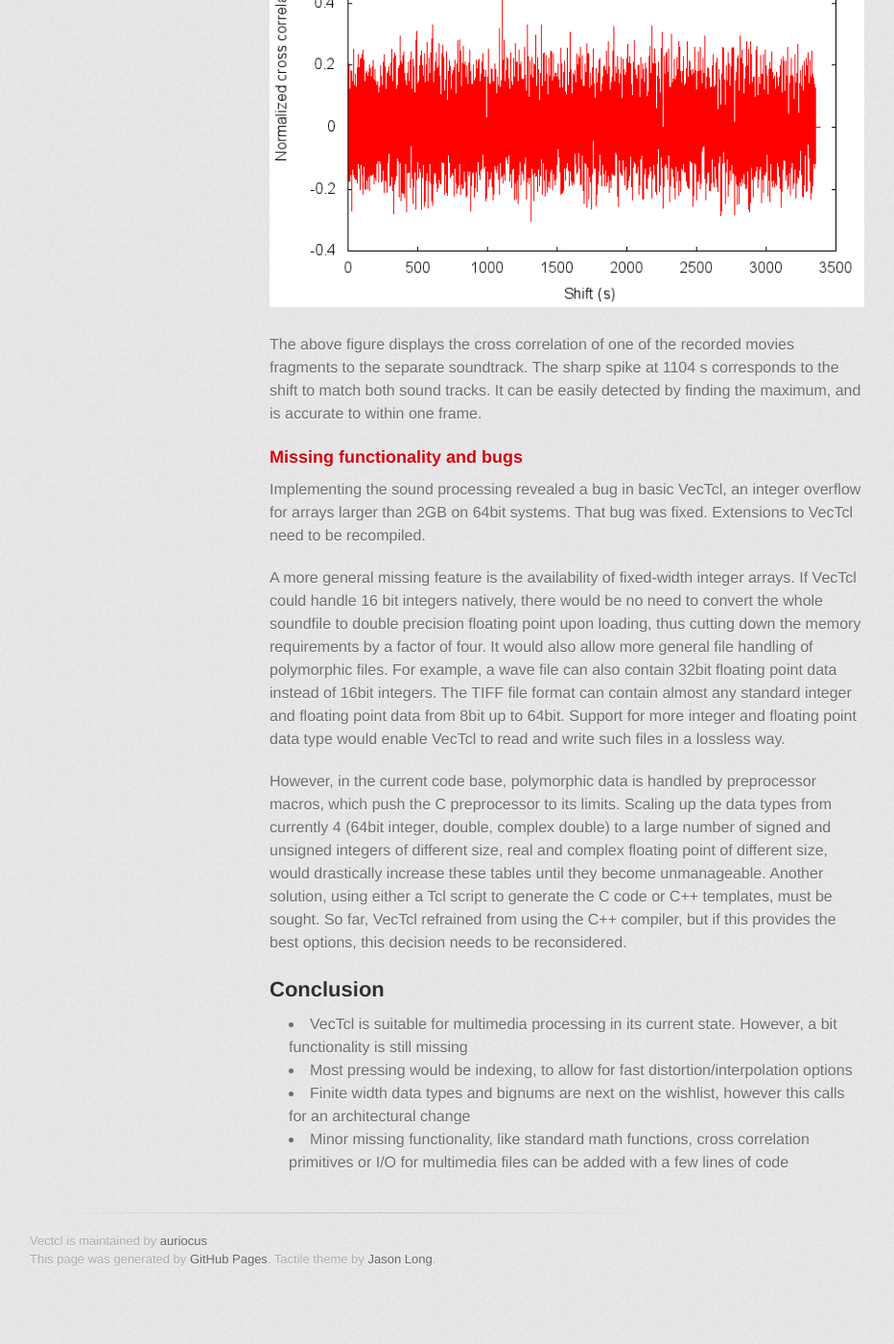
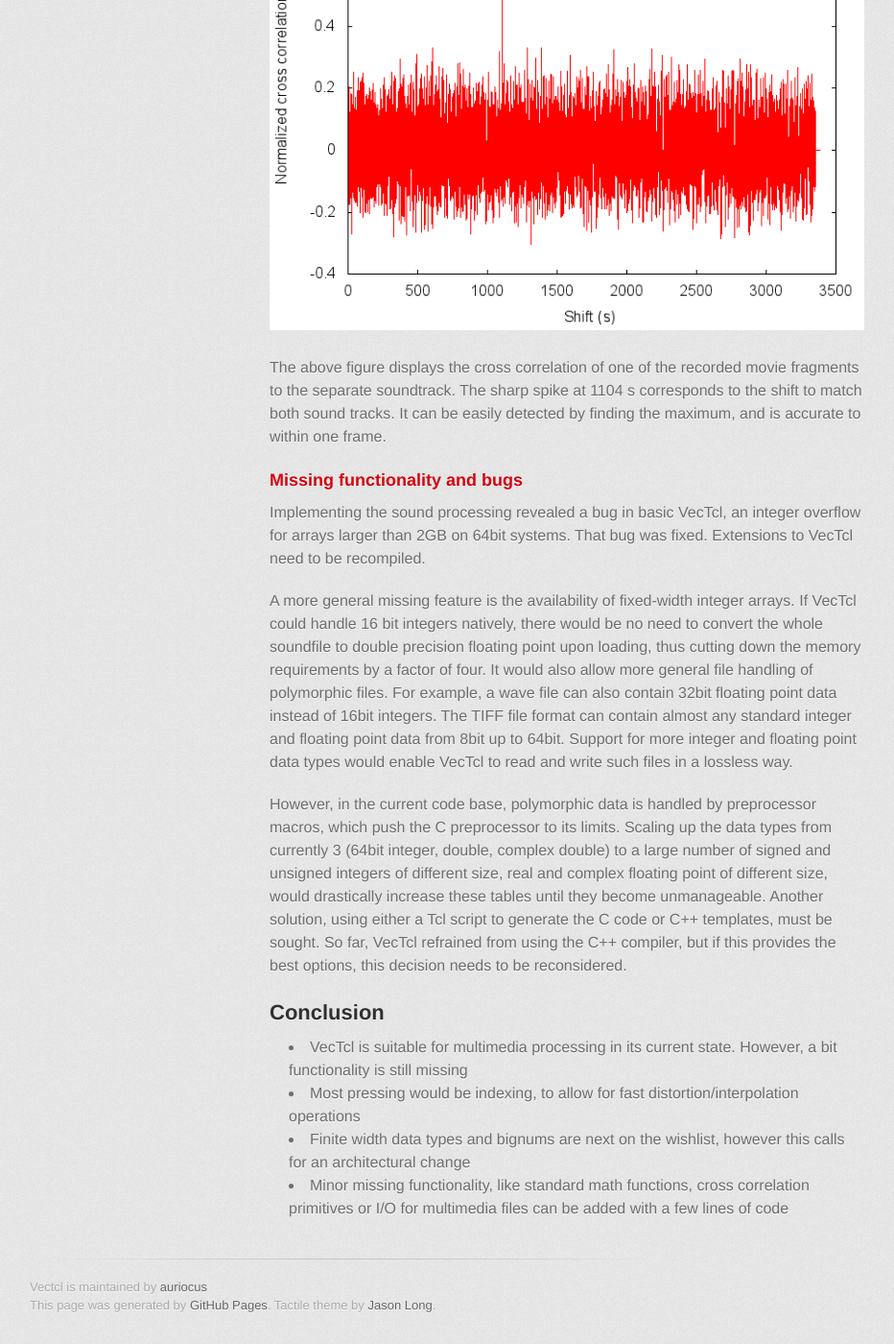
Before and after one commit to auriocus/VecTcl, a Jekyll site: the page built from Experiments/multimedia.md, in a window 1280 px wide and 1400 px high, scrolled down 2930 px. Shown: the whole window at 96% size, without its empty margins (149-1081 px from the left). Built offline with Jekyll 4.4.1, drawn with Linux system fonts in a browser that asks for light colours; before the commit the page ends 4282 px from its top, so only the background shows below that; some of the changed text lies outside the part shown.

Commit message:
Fix a few typos

```diff
--- a/Experiments/multimedia.md
+++ b/Experiments/multimedia.md
@@ -104,16 +104,16 @@
 Pattern matching in signal processing is usually done using some kind of
 correlation function. In this case, it makes no sense to do a direct
 cross-correlation of the raw audio data, because the phase of the sound between both microphones
-is necessarily different. Instead,
-[the matching program](https://github.com/auriocus/VecTcl/blob/master/WavReader/testrun.tcl)
+is different. Instead,
+[the sound matching program](https://github.com/auriocus/VecTcl/blob/master/WavReader/testrun.tcl)
 first reduces the audio data into a loudness profile, by dividing the track into
 frames of 20 ms and computing the RMS value of each frame. The RMS data is then
 matched (with an accuracy of 20 ms) between both recorded tracks using shifted
-normalized cross-correlation. This works extremely well for the setting.
+normalized cross-correlation. It works extremely well for this setting.
 
 ![cross correlation between two sound snippets]({{site.baseurl}}/images/crosscorr_sound.png)
 
-The above figure displays the cross correlation of one of the recorded movies
+The above figure displays the cross correlation of one of the recorded movie
 fragments to the separate soundtrack. The sharp spike at 1104 s corresponds to
 the shift to match both sound tracks. It can be easily detected by finding the
 maximum, and is accurate to within one frame.
@@ -130,12 +130,12 @@
 allow more general file handling of polymorphic files. For example, a wave file
 can also contain 32bit floating point data instead of 16bit integers. The TIFF
 file format can contain almost any standard integer and floating point data from
-8bit up to 64bit. Support for more integer and floating point data type would
+8bit up to 64bit. Support for more integer and floating point data types would
 enable VecTcl to read and write such files in a lossless way.
 
 However, in the current code base, polymorphic data is handled by preprocessor
 macros, which push the C preprocessor to its limits. Scaling up the data types
-from currently 4 (64bit integer, double, complex double) to a large number of
+from currently 3 (64bit integer, double, complex double) to a large number of
 signed and unsigned integers of different size, real and complex floating
 point of different size, would drastically increase these tables until they
 become unmanageable. Another solution, using either a Tcl script to generate the
@@ -147,7 +147,7 @@
 * VecTcl is suitable for multimedia processing in its current state. However, a
   bit functionality is still missing
 * Most pressing would be indexing, to allow for fast distortion/interpolation
-  options
+  operations
 * Finite width data types and bignums are next on the wishlist, however this
   calls for an architectural change
 * Minor missing functionality, like standard math functions, cross correlation
```
Also changed, not shown: other parts of Experiments/multimedia.md (+4 -4 lines).
